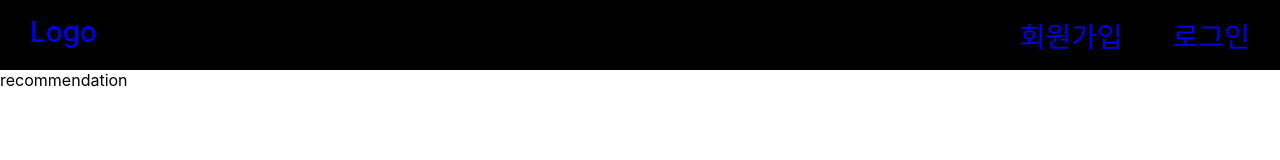
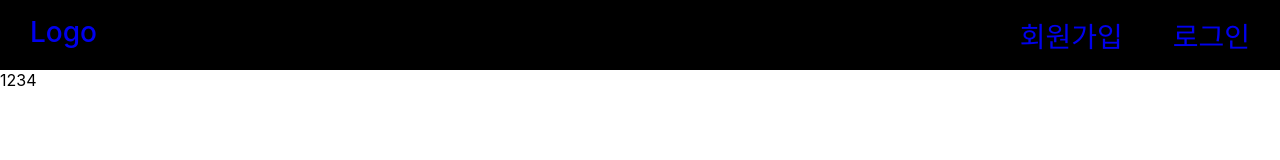
Before and after one commit to codestates-seb/seb39_main_002, a React (Create React App) app in the folder client/: page /recommendation in a window 1280 px wide. Shown: the top 160 px of the page. Built offline with nearby package versions, Linux system fonts and the light colour scheme.

Commit message:
Create Components

```diff
--- /dev/null
+++ b/client/src/Addfood.js
@@ -0,0 +1,9 @@
+import styled from "styled-components";
+
+function Addfood() {
+  return <Main>1234</Main>;
+}
+
+export const Main = styled.div``;
+
+export default Addfood;
--- a/client/src/App.js
+++ b/client/src/App.js
@@ -4,7 +4,15 @@ import Body from "./Body";
 import Header from "./Header";
 import Login from "./Login";
 import Find from "./Find";
-
+import Loginmain from "./Loginmain";
+import Refrigerator from "./Refrigerator";
+import Colder from "./Colder";
+import Freezer from "./Freezer";
+import Fooddetail from "./Fooddetail";
+import Addfood from "./Addfood";
+import Mypage from "./Mypage";
+import Findrecipe from "./Findrecipe";
+import Recommendation from "./Recommendation";
 function App() {
   return (
     <BrowserRouter>
@@ -12,18 +20,18 @@ function App() {
       <div>
         <Routes>
           <Route path="/" element={<Body />} />
-          <Route path="/main" element={"login-main"} />
+          <Route path="/main" element={<Loginmain />} />
           <Route path="/signup" element={<Signup />} />
           <Route path="/login" element={<Login />} />
           <Route path="/find" element={<Find />} />
-          <Route path="/refrigerator" element={"refrigerator"} />
-          <Route path="/colder" element={"colder"} />
-          <Route path="/freezer" element={"freezer"} />
-          <Route path="/fooddetail" element={"fooddetail"} />
-          <Route path="/addfood" element={"addfood"} />
-          <Route path="/mypage" element={"mypage"} />
-          <Route path="/findrecipe" element={"findrecipe"} />
-          <Route path="/recommendation" element={"recommendation"} />
+          <Route path="/refrigerator" element={<Refrigerator />} />
+          <Route path="/colder" element={<Colder />} />
+          <Route path="/freezer" element={<Freezer />} />
+          <Route path="/fooddetail" element={<Fooddetail />} />
+          <Route path="/addfood" element={<Addfood />} />
+          <Route path="/mypage" element={<Mypage />} />
+          <Route path="/findrecipe" element={<Findrecipe />} />
+          <Route path="/recommendation" element={<Recommendation />} />
         </Routes>
       </div>
     </BrowserRouter>
--- /dev/null
+++ b/client/src/Colder.js
@@ -0,0 +1,9 @@
+import styled from "styled-components";
+
+function Colder() {
+  return <Main>1234</Main>;
+}
+
+export const Main = styled.div``;
+
+export default Colder;
--- /dev/null
+++ b/client/src/Findrecipe.js
@@ -0,0 +1,9 @@
+import styled from "styled-components";
+
+function Findrecipe() {
+  return <Main>1234</Main>;
+}
+
+export const Main = styled.div``;
+
+export default Findrecipe;
--- /dev/null
+++ b/client/src/Fooddetail.js
@@ -0,0 +1,9 @@
+import styled from "styled-components";
+
+function Fooddetail() {
+  return <Main>1234</Main>;
+}
+
+export const Main = styled.div``;
+
+export default Fooddetail;
--- /dev/null
+++ b/client/src/Freezer.js
@@ -0,0 +1,9 @@
+import styled from "styled-components";
+
+function Freezer() {
+  return <Main>1234</Main>;
+}
+
+export const Main = styled.div``;
+
+export default Freezer;
--- /dev/null
+++ b/client/src/Loginmain.js
@@ -0,0 +1,9 @@
+import styled from "styled-components";
+
+function Loginmain() {
+  return <Main>1234</Main>;
+}
+
+export const Main = styled.div``;
+
+export default Loginmain;
--- /dev/null
+++ b/client/src/Mypage.js
@@ -0,0 +1,9 @@
+import styled from "styled-components";
+
+function Mypage() {
+  return <Main>1234</Main>;
+}
+
+export const Main = styled.div``;
+
+export default Mypage;
--- /dev/null
+++ b/client/src/Recommendation.js
@@ -0,0 +1,9 @@
+import styled from "styled-components";
+
+function Recommendation() {
+  return <Main>1234</Main>;
+}
+
+export const Main = styled.div``;
+
+export default Recommendation;
--- /dev/null
+++ b/client/src/Refrigerator.js
@@ -0,0 +1,9 @@
+import styled from "styled-components";
+
+function Refrigerator() {
+  return <Main>1234</Main>;
+}
+
+export const Main = styled.div``;
+
+export default Refrigerator;
```
